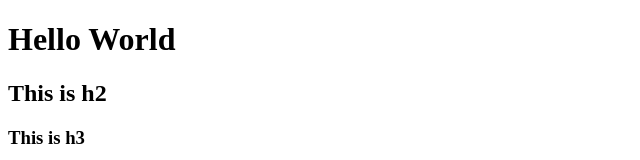
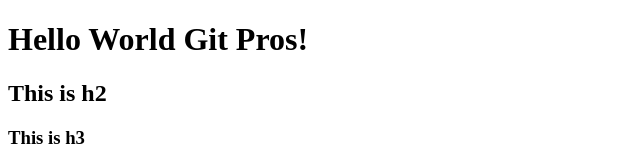
Before and after one commit to ghudson46/first-website, a plain HTML site: page index.html in a window 1280 px wide. Shown: the top 160 px of the page, without its empty margins (0-640 px from the left). Drawn offline with Linux system fonts and the light colour scheme.

Commit message:
updated index.html

```diff
--- a/index.html
+++ b/index.html
@@ -4,7 +4,7 @@
   <title>My First HTML Document</title>
  </head>
  <body>
-   <h1>Hello World</h1>
+   <h1>Hello World Git Pros!</h1>
    <h2>This is h2</h2>
    <h3>This is h3</h3>
 
```
